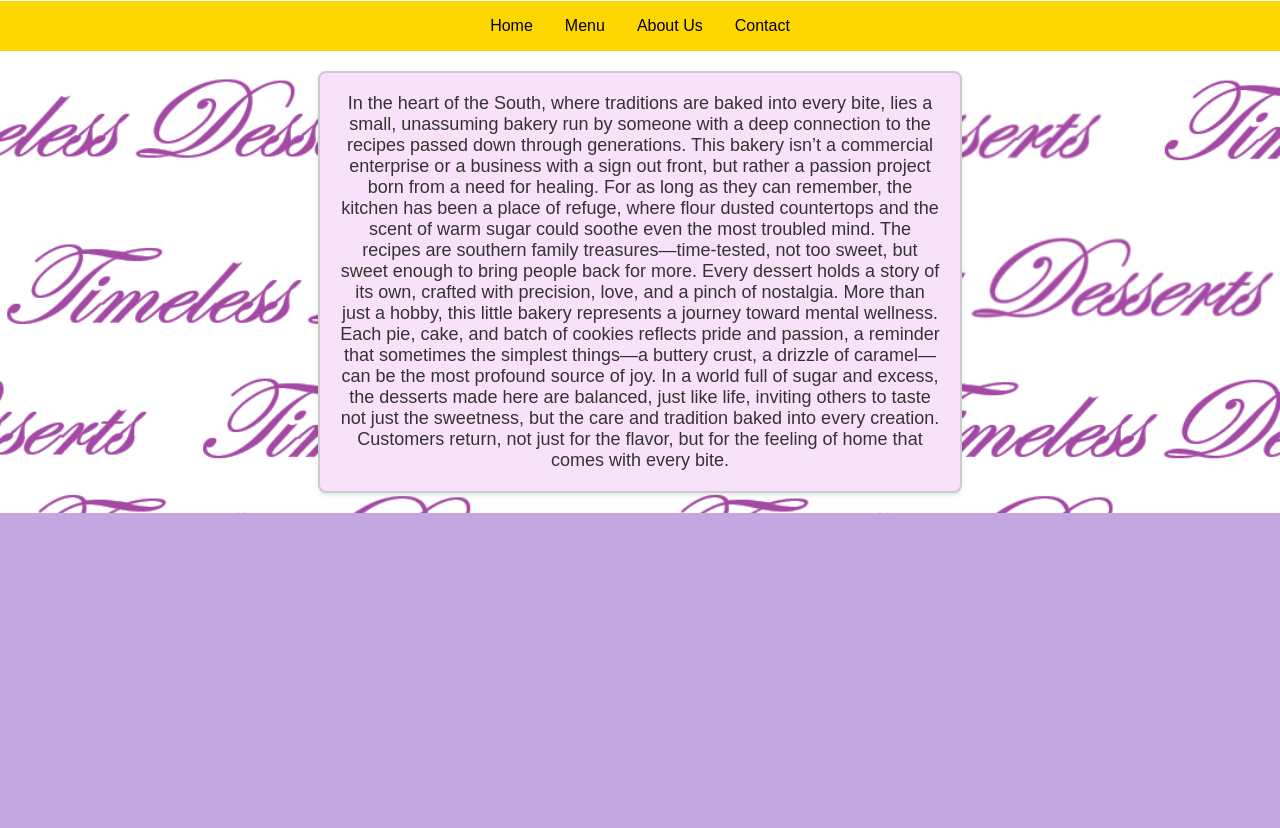
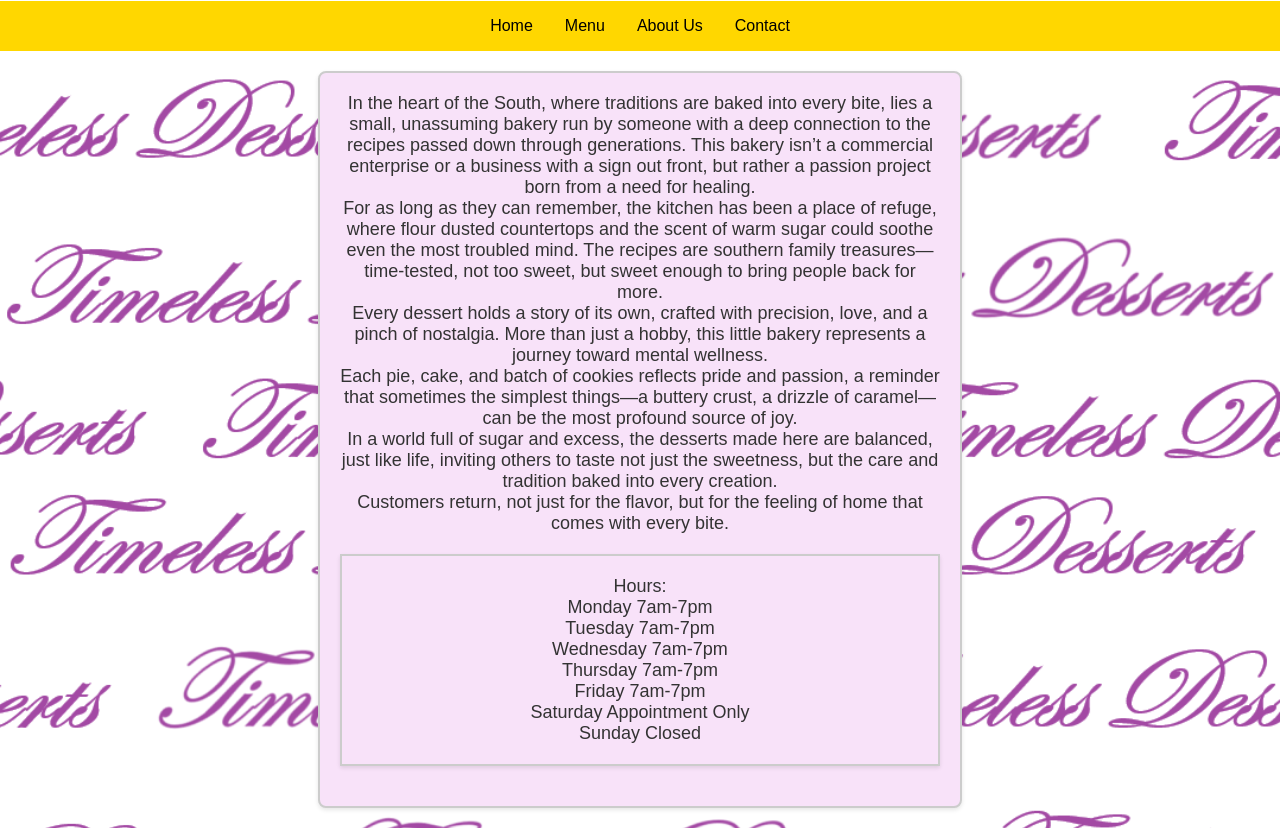
Before and after one commit to THolmesF/Timeless_Website, a plain HTML site: page about.html in a window 1280 px wide. Shown: the part 430-1258 px from the top of the page. Before the commit the page ends 943 px from the top, so only its background shows below. Drawn offline with Linux system fonts and the light colour scheme.

Commit message:
added the hours to the about section

```diff
--- a/about.html
+++ b/about.html
@@ -32,12 +32,25 @@
         </div>
 
         <div class="about-display">
-            In the heart of the South, where traditions are baked into every bite, lies a small, unassuming bakery run by someone with a deep connection to the recipes passed down through generations. This bakery isn’t a commercial enterprise or a business with a sign out front, but rather a passion project born from a need for healing.
+            In the heart of the South, where traditions are baked into every bite, lies a small, unassuming bakery run by someone with a deep connection to the recipes passed down through generations.
+            This bakery isn’t a commercial enterprise or a business with a sign out front, but rather a passion project born from a need for healing.
+            <br>For as long as they can remember, the kitchen has been a place of refuge, where flour dusted countertops and the scent of warm sugar could soothe even the most troubled mind.
+            The recipes are southern family treasures—time-tested, not too sweet, but sweet enough to bring people back for more.
+            <br>Every dessert holds a story of its own, crafted with precision, love, and a pinch of nostalgia.
+             More than just a hobby, this little bakery represents a journey toward mental wellness.
+            <br>Each pie, cake, and batch of cookies reflects pride and passion, a reminder that sometimes the simplest things—a buttery crust, a drizzle of caramel—can be the most profound source of joy.
+            <br>In a world full of sugar and excess, the desserts made here are balanced, just like life, inviting others to taste not just the sweetness, but the care and tradition baked into every creation.
+            <br>Customers return, not just for the flavor, but for the feeling of home that comes with every bite.
+    </Body>
 
-For as long as they can remember, the kitchen has been a place of refuge, where flour dusted countertops and the scent of warm sugar could soothe even the most troubled mind. The recipes are southern family treasures—time-tested, not too sweet, but sweet enough to bring people back for more. Every dessert holds a story of its own, crafted with precision, love, and a pinch of nostalgia.
+    <div class="hours-display">
+        Hours:
+            <br> Monday    7am-7pm
+            <br> Tuesday   7am-7pm
+            <br> Wednesday 7am-7pm
+            <br> Thursday  7am-7pm
+            <br> Friday    7am-7pm
+            <br> Saturday  Appointment Only
+            <br> Sunday    Closed
 
-More than just a hobby, this little bakery represents a journey toward mental wellness. Each pie, cake, and batch of cookies reflects pride and passion, a reminder that sometimes the simplest things—a buttery crust, a drizzle of caramel—can be the most profound source of joy.
-
-In a world full of sugar and excess, the desserts made here are balanced, just like life, inviting others to taste not just the sweetness, but the care and tradition baked into every creation. Customers return, not just for the flavor, but for the feeling of home that comes with every bite.
-
-    </Body>
+    </div>
--- a/styles.css
+++ b/styles.css
@@ -4,7 +4,7 @@ body {
     margin: 0; /*Remove default margin */
     padding: 0; /* Remove default padding */
     text-align: center; /* Center-align text */
-    background-color: rgb(196, 167, 224); /* Set background color */
+    /*background-color: rgb(196, 167, 224); /* Set background color */
     justify-content: center;
     align-items: center;
 }
@@ -180,6 +180,17 @@ p {
     text-align: center;            /* Center the text */
 }
 
+.hours-display {
+    font-family: Arial, Helvetica, sans-serif;
+    font-size: 18px;
+    padding: 20px;
+    border: 2px solid #ccc;
+    box-shadow: 0 2px 4px rgba(0,0,0,0.1);
+    max-width: 600px;
+    margin: 20px auto;
+    text-align: center;
+}
+
 .contact-container {
     background-color: darkorchid;
     padding: 20px;
```
